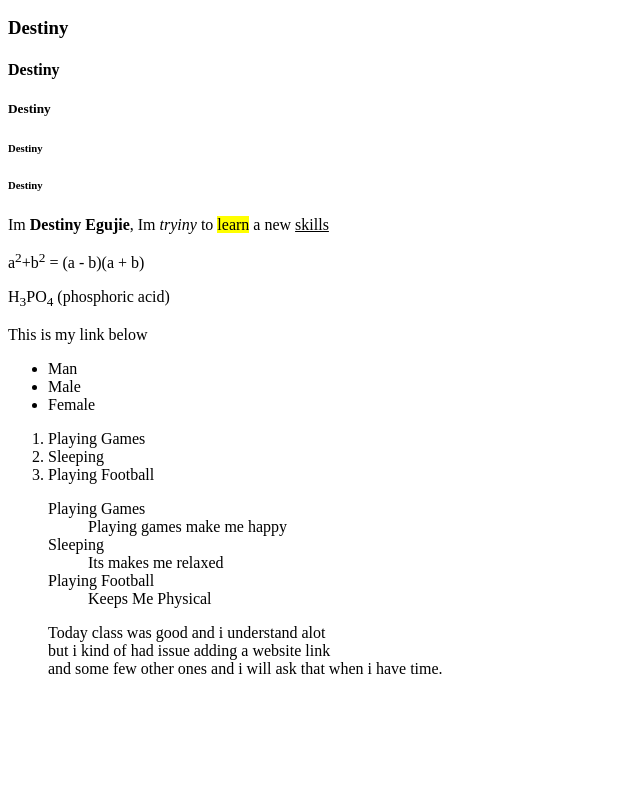
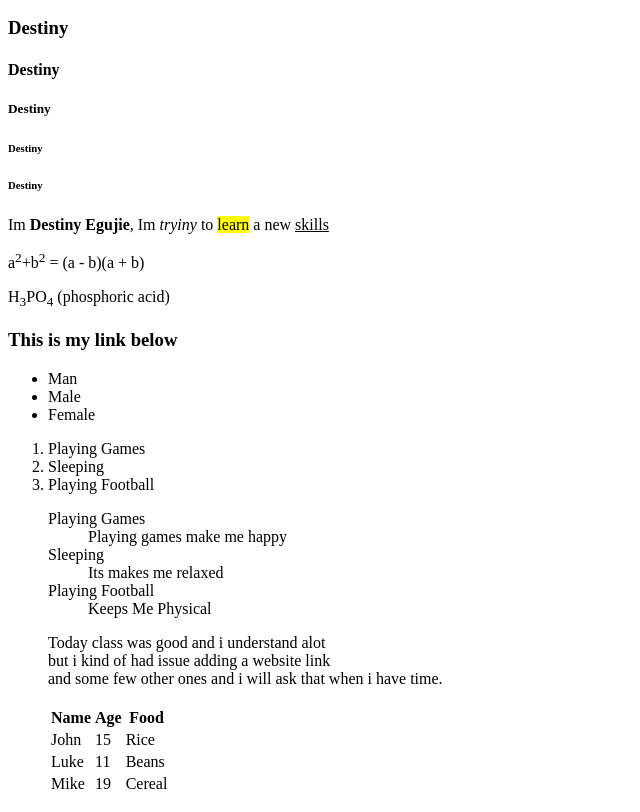
Before and after one commit to dryan703/myfirstrepo, a plain HTML site: page index.html in a window 1280 px wide. Shown: the part 96-908 px from the top of the page, without its empty margins (0-640 px from the left). Before the commit the page ends 800 px from the top, so only its background shows below. Drawn offline with Linux system fonts and the light colour scheme.

Commit message:
practice

```diff
--- a/index.html
+++ b/index.html
@@ -17,7 +17,7 @@
         <p>Im <b>Destiny Egujie</b>, Im <i>tryiny</i> to <mark>learn</mark> a new <u>skills</u></p>
         <p>a<sup>2</sup>+b<sup>2</sup> = (a - b)(a + b)</p>
         <p>H<sub>3</sub>PO<sub>4</sub> (phosphoric acid)</p>
-        <p>This is my link below</p>
+        <p><h3>This is my link below</h3></p>
 
 
            <ul>
@@ -43,6 +43,29 @@
            </dl>
 
 
-           <p>Today class was good and i understand alot <br>but i kind of had issue adding a website link <br>and some few other ones and i will ask that when i have time.
+           <p>Today class was good and i understand alot <br>but i kind of had issue adding a website link <br>and some few other ones and i will ask that when i have time. <br><br>
+            <table>
+                <th>Name</th>
+                <th>Age</th>
+                <th>Food</th>
+
+                <tr>
+                    <td>John</td>
+                    <td>15</td>
+                    <td>Rice</td>
+                </tr>
+
+                <tr>
+                    <td>Luke</td>
+                    <td>11</td>
+                    <td>Beans</td>
+                </tr>
+
+                <tr>
+                    <td>Mike</td>
+                    <td>19</td>
+                    <td>Cereal</td>
+                </tr>
+            </table>
     </body>
 </html>
```
